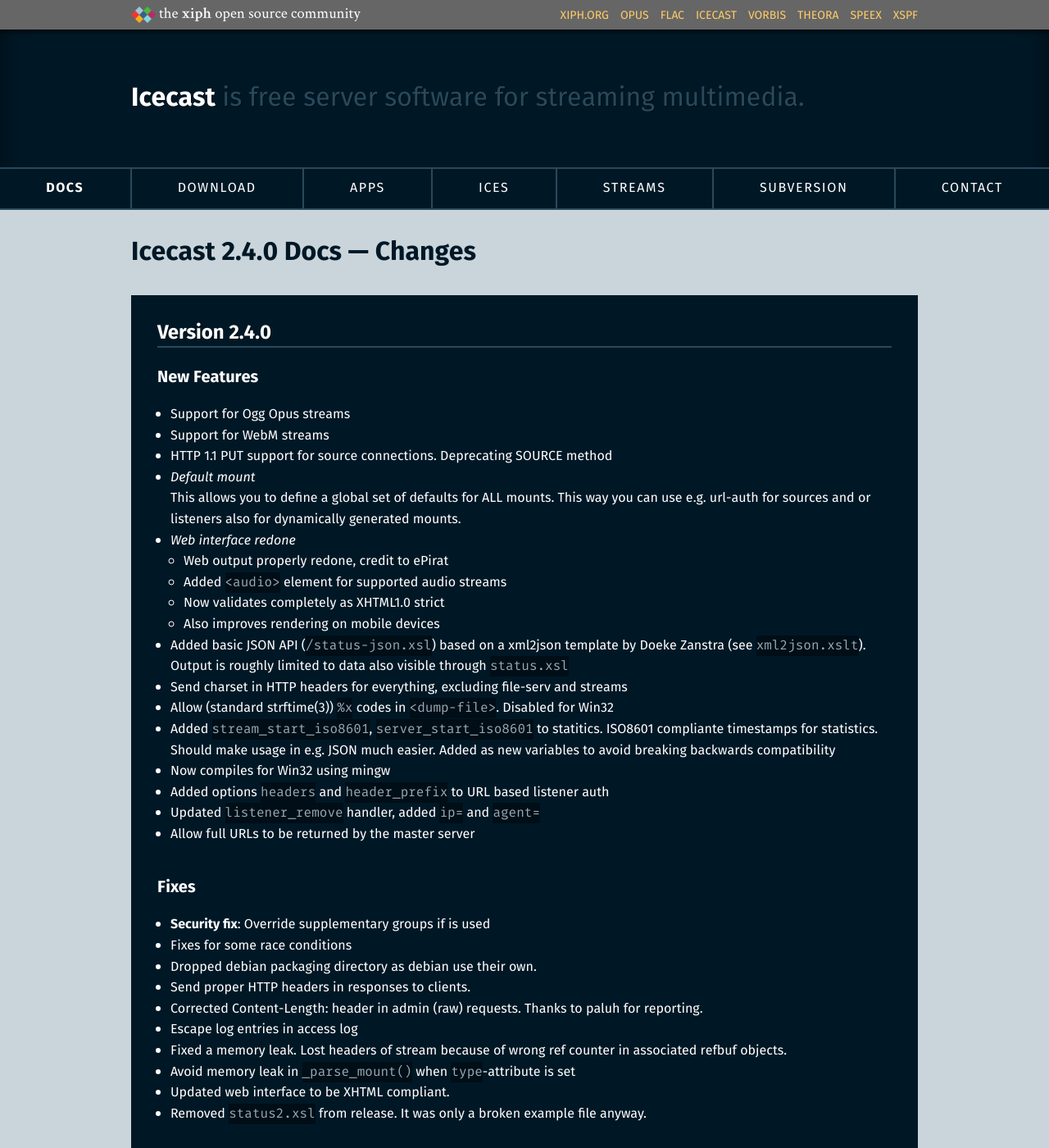
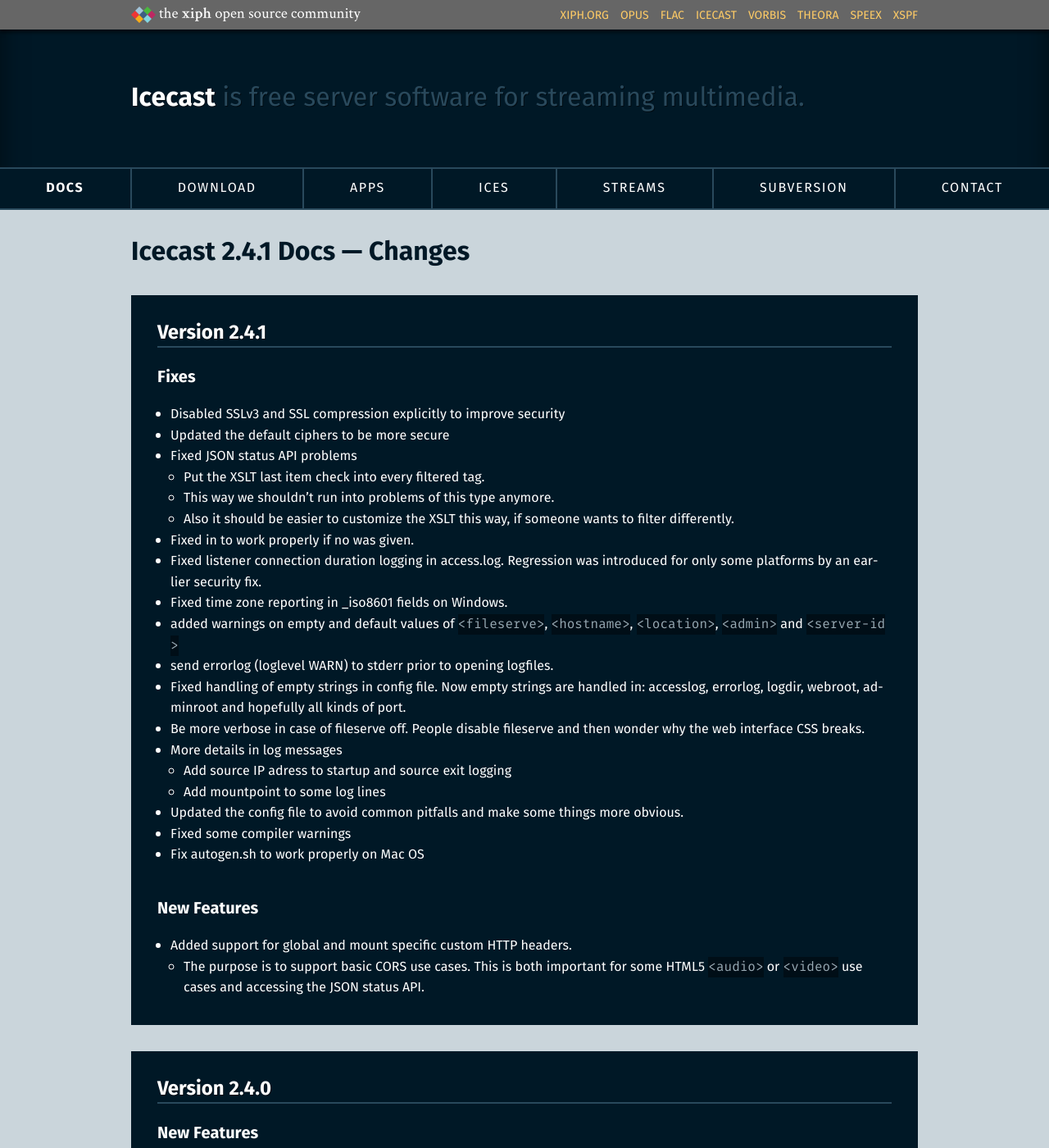
Before and after one commit to barionleg/Xipho, a Jekyll site: the page built from docs/icecast-2.4.1/changes.md, in a window 1280 px wide and 1400 px high. Shown: the whole window at 82% size. Built offline with Jekyll 4.4.1, drawn with Linux system fonts in a browser that asks for light colours; some of the changed text lies outside the part shown.

Commit message:
added changes introduced in 2.4.1

```diff
--- a/docs/icecast-2.4.1/changes.md
+++ b/docs/icecast-2.4.1/changes.md
@@ -1,10 +1,43 @@
 ---
 title: Changes
-version: 2.4.0
+version: 2.4.1
 ---
 
 <article id="v{{ page.version }}" markdown="1">
 # Version {{ page.version }}
+
+## Fixes
+
+-	Disabled SSLv3 and SSL compression explicitly to improve security
+-	Updated the default ciphers to be more secure
+-	Fixed JSON status API problems
+	* Put the XSLT last item check into every filtered tag.
+	* This way we shouldn't run into problems of this type anymore.
+	* Also it should be easier to customize the XSLT this way, if someone wants to filter differently.
+-	Fixed <auth> in <mount type="default"> to work properly if no <mount-name> was given.
+-	Fixed listener connection duration logging in access.log. Regression was introduced for only some platforms by an earlier security fix.
+-	Fixed time zone reporting in _iso8601 fields on Windows.
+-	added warnings on empty and default values of `<fileserve>`, `<hostname>`, `<location>`, `<admin>` and `<server-id>`
+-	send errorlog (loglevel WARN) to stderr prior to opening logfiles.
+-	Fixed handling of empty strings in config file. Now empty strings are handled in: accesslog, errorlog, logdir, webroot, adminroot and hopefully all kinds of port.
+-	Be more verbose in case of fileserve off. People disable fileserve and then wonder why the web interface CSS breaks.
+-	More details in log messages
+	* Add source IP adress to startup and source exit logging
+	* Add mountpoint to some log lines
+-	Updated the config file to avoid common pitfalls and make some things more obvious.
+-	Fixed some compiler warnings
+-	Fix autogen.sh to work properly on Mac OS
+
+## New Features
+
+-	Added support for global and mount specific custom HTTP headers.
+	* The purpose is to support basic CORS use cases. This is both important for some HTML5 `<audio>` or `<video>` use cases and accessing the JSON status API.
+
+
+</article>
+
+<article id="v2.4.0" markdown="1">
+# Version 2.4.0
 
 ## New Features
 
@@ -45,32 +78,3 @@ version: 2.4.0
 -	Will crash if certain config tags are left empty
 
 </article>
-
-<article id="v2.3" markdown="1">
-# Version 2.3
-
-## New Features
-
--	Streaming support for ogg speex, ogg flac, ogg midi
--	Intro file support, per mount settable
--	On-demand relays, global and per-relay settable
--	Fallback to file, extends on the intro file handling.
--	New mount-level settings:
-	*	public, type/subtype, genre settings, stream description,
-	*	stream url, stream name, bitrate (override what is sent from the source client)
-	*	mp3 metadata interval
-	*	on-[dis]connect scripts can be stated per-mount, invoked at source start/stop and take 1 arg which is the mountpoint.
--	New URL listener authenticator .included is an example php-based application that can be used in conjunction with the url authenticator to manage a simple subscription-based broadcast.
--	HTPasswd authenticator uses in-memory structures now.
--	On demand files now can be fed through an authenticator
--	Update to admin/web xslt interface
-
-## Fixes
-
--	real/helix works
--	win32 access log correct
--	stats client is stable now (`curl -X STATS http://admin@host:port/`)
--	show mountpoints on stats that are inactive but have an active fallback
--	more updates over HUP possible
-
-</article>
```
